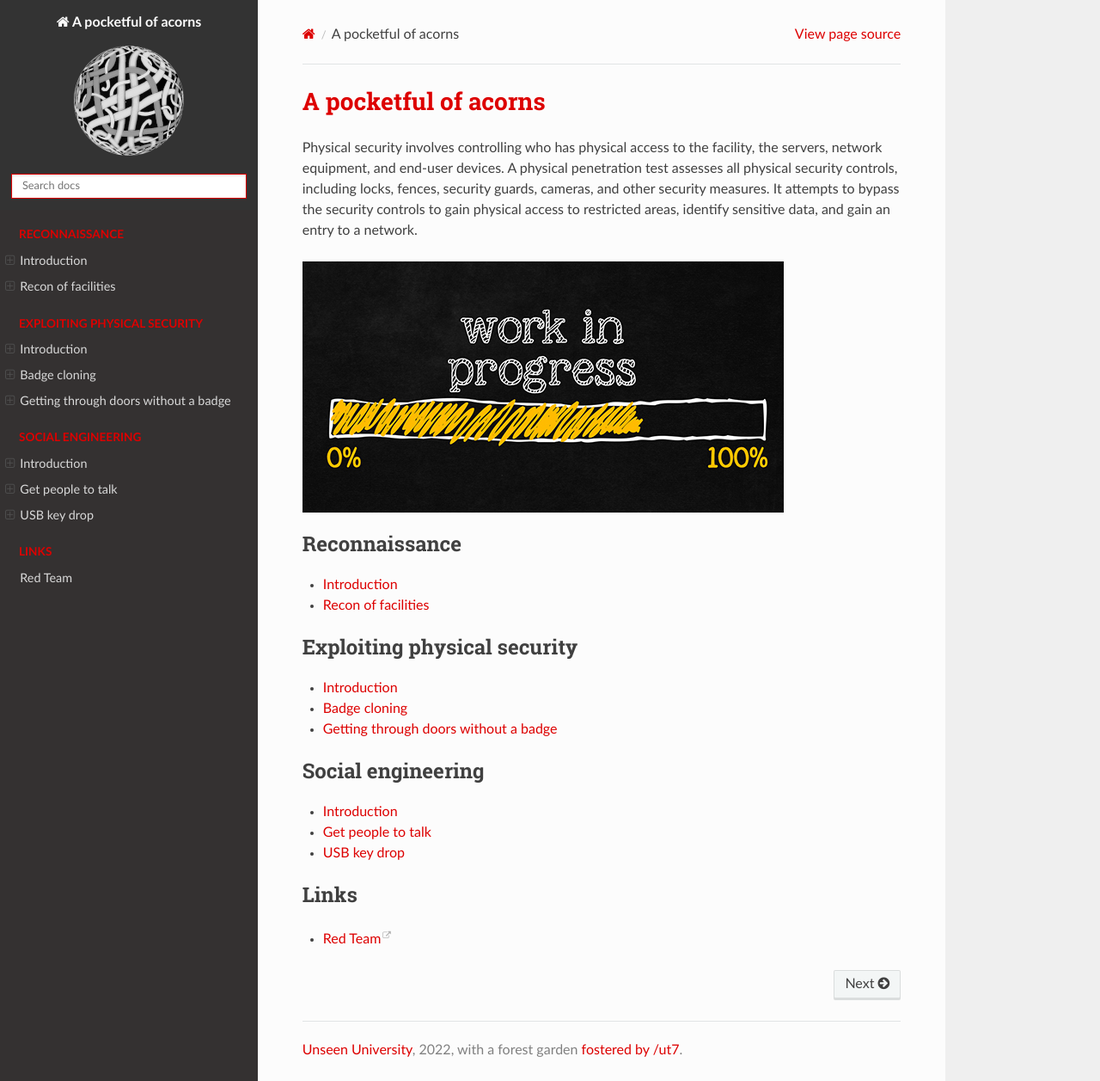
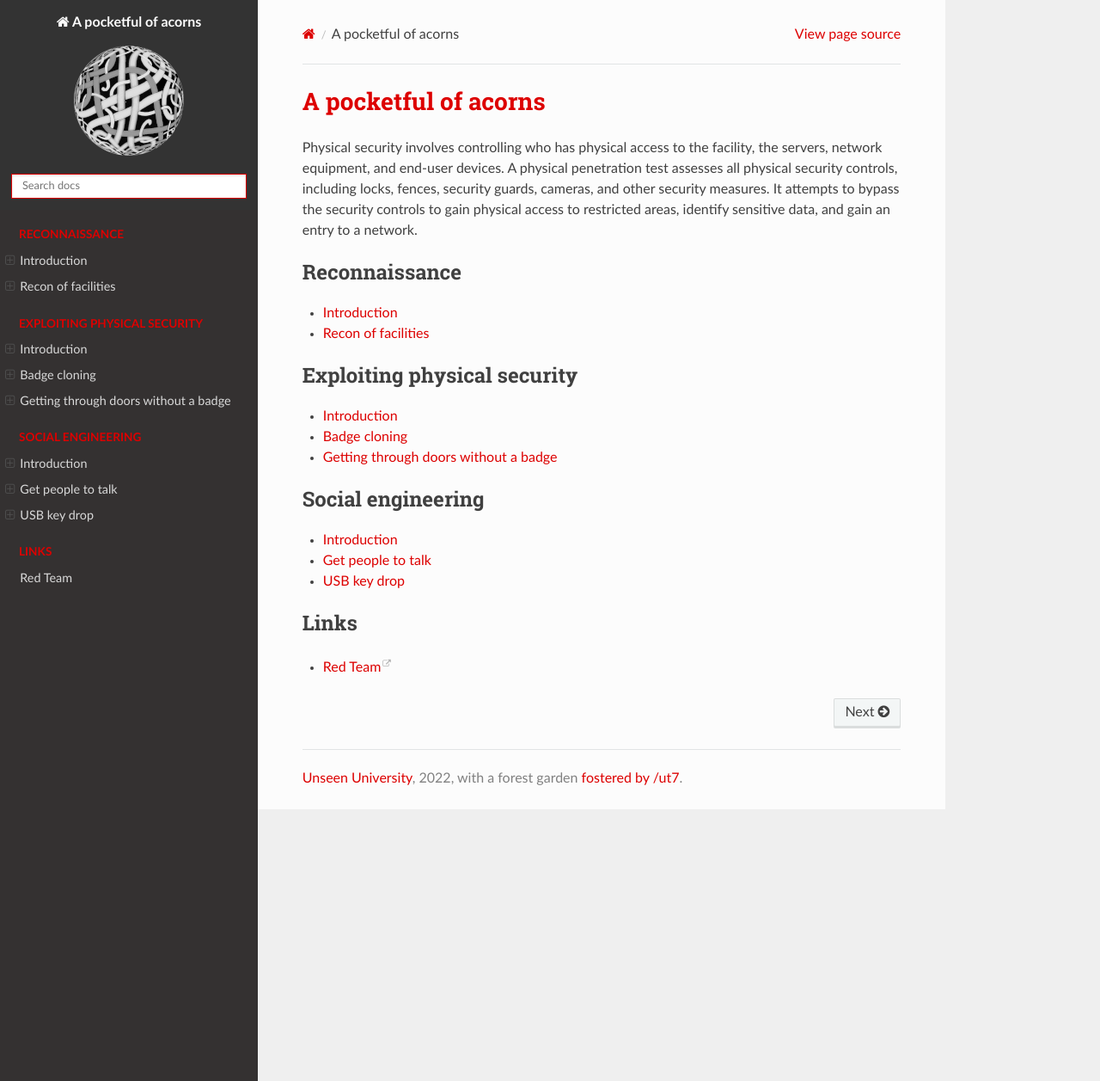
Before and after one commit to tymyrddin/red-acorns, a Sphinx documentation site: the page built from source/index.rst, in a window 1280 px wide and 1257 px high. Shown: the whole window at 86% size. Built offline with Sphinx 7.4.7 and the Read the Docs theme 2.0.0, drawn with Linux system fonts in a browser that asks for light colours.

Commit message:
correction

```diff
--- a/source/index.rst
+++ b/source/index.rst
@@ -5,9 +5,6 @@ Physical security involves controlling who has physical access to the facility,
 end-user devices. A physical penetration test assesses all physical security controls, including locks, fences,
 security guards, cameras, and other security measures. It attempts to bypass the security
 controls to gain physical access to restricted areas, identify sensitive data, and gain an entry to a network.
-
-.. image:: _static/images/in-progress.png
-  :alt: In Progress ...
 
 .. toctree::
    :glob:
```
